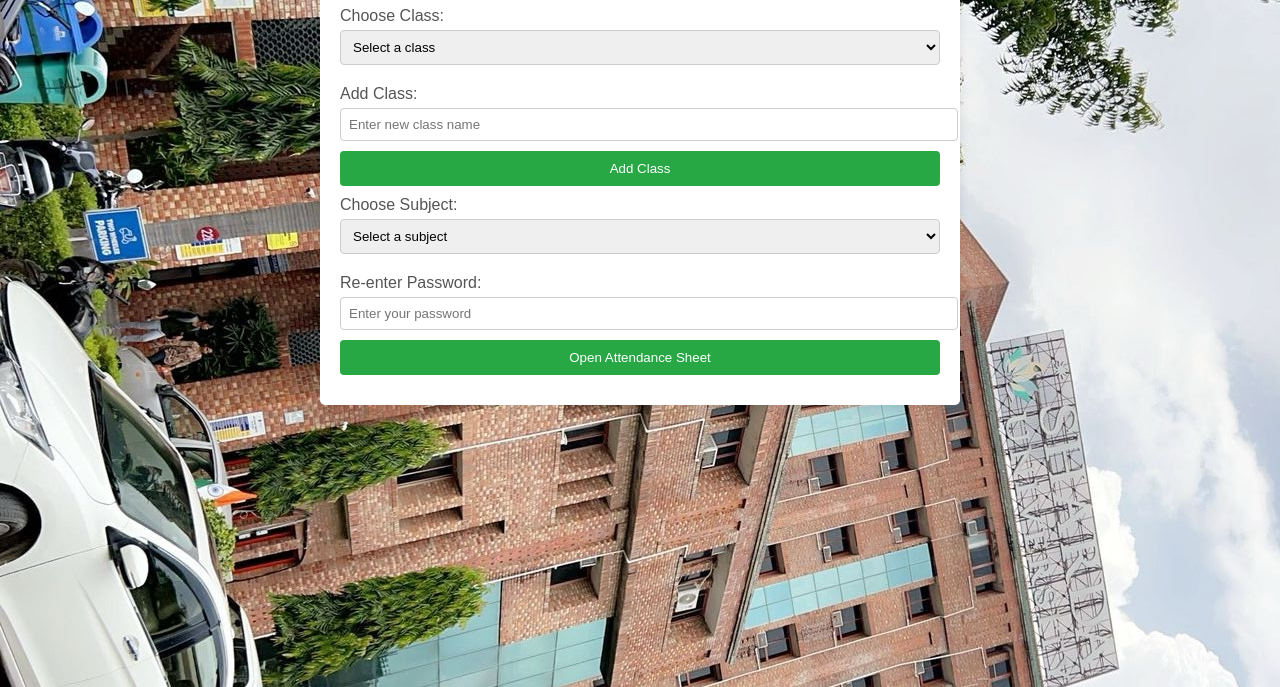
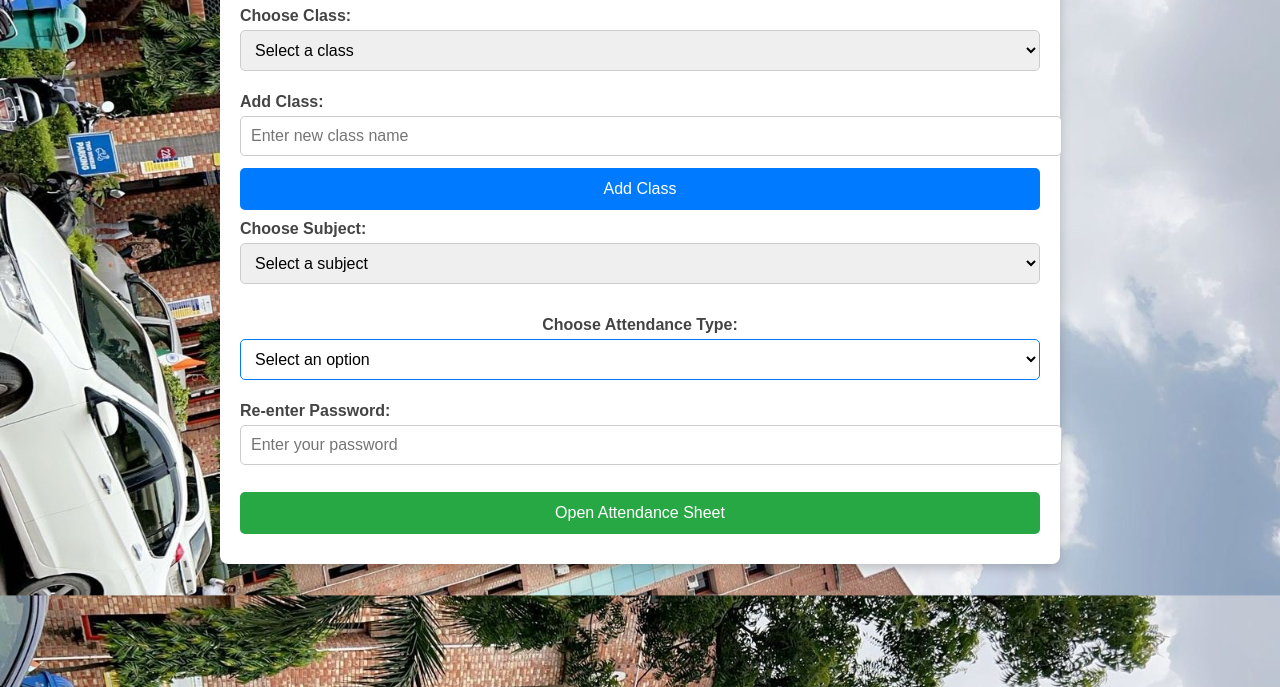
Before and after one commit to AnushaKhann/Attendance-Management-System, a website: page faculty-dashboard.html in a window 1280 px wide. Shown: the part 113-800 px from the top of the page. Drawn offline with Linux system fonts and the light colour scheme.

Commit message:
Updated faculty dashboard, attendance system, and UI improvements

```diff
--- a/faculty-dashboard.css
+++ b/faculty-dashboard.css
@@ -1,57 +1,109 @@
+/* General Styling */
 body {
     font-family: Arial, sans-serif;
     background-color: #f4f4f4;
     margin: 0;
     padding: 20px;
     background-image: url(1.jpg);
+    background-size: cover;
+    background-position: center;
 }
 
+/* Container for Faculty Dashboard */
 .container {
-    max-width: 600px;
+    max-width: 800px;
     margin: auto;
     background: white;
     padding: 20px;
-    border-radius: 5px;
-    box-shadow: 0 2px 10px rgba(0, 0, 0, 0.1);
+    border-radius: 8px;
+    box-shadow: 0 4px 12px rgba(0, 0, 0, 0.2);
 }
 
+/* Heading */
 h1 {
     text-align: center;
     color: #333;
 }
 
+/* Labels */
 label {
     display: block;
     margin: 10px 0 5px;
-    color: #555;
+    font-weight: bold;
+    color: #444;
 }
 
+/* Input Fields and Dropdowns */
 input[type="text"],
 input[type="password"],
 select {
     width: 100%;
-    padding: 8px;
-    margin-bottom: 10px;
+    padding: 10px;
+    margin-bottom: 12px;
     border: 1px solid #ccc;
-    border-radius: 4px;
+    border-radius: 5px;
+    font-size: 16px;
 }
 
+/* Buttons */
 button {
     width: 100%;
-    padding: 10px;
-    background-color: #28a745;
+    padding: 12px;
+    font-size: 16px;
+    background-color: #007bff;
     color: white;
     border: none;
-    border-radius: 4px;
+    border-radius: 5px;
+    cursor: pointer;
+    transition: 0.3s;
+}
+
+button:hover {
+    background-color: #0056b3;
+}
+
+/* Disabled Button Styling */
+button.disabled {
+    background-color: gray;
+    cursor: not-allowed;
+}
+
+/* Attendance Type Selection */
+.attendance-type-selection {
+    margin-top: 20px;
+    text-align: center;
+}
+
+#attendance-type {
+    padding: 10px;
+    font-size: 16px;
+    border: 1px solid #007bff;
+    border-radius: 5px;
+    width: 100%;
+    background-color: #fff;
     cursor: pointer;
 }
 
-button:hover {
+/* Attendance Type Dropdown Styling */
+.attendance-type-selection select:focus {
+    outline: none;
+    border-color: #0056b3;
+}
+
+/* Open Attendance Button */
+#open-attendance-btn {
+    background-color: #28a745;
+    margin-top: 15px;
+}
+
+#open-attendance-btn:hover {
     background-color: #218838;
 }
 
+/* Message Display */
 .message {
     margin-top: 10px;
+    font-size: 14px;
     color: red;
     text-align: center;
 }
--- a/faculty-dashboard.html
+++ b/faculty-dashboard.html
@@ -28,10 +28,20 @@
             <!-- Add more subjects as needed -->
         </select>
 
+        <div class="attendance-type-selection">
+            <label for="attendance-type">Choose Attendance Type:</label>
+            <select id="attendance-type">
+                <option value="" selected disabled>Select an option</option>
+                <option value="manual">Manual Attendance</option>
+                <option value="facial">Facial Recognition Attendance</option>
+                <option value="qr">Generate QR</option>
+            </select>
+        </div>
+
         <label for="password">Re-enter Password:</label>
         <input type="password" id="password" placeholder="Enter your password">
 
-        <button id="open-attendance-btn">Open Attendance Sheet</button>
+        <button id="open-attendance-btn" class="disabled" disabled>Open Attendance Sheet</button>
 
         <div id="message" class="message"></div>
     </div>
--- a/faculty-dashboard.js
+++ b/faculty-dashboard.js
@@ -1,31 +1,35 @@
-document.addEventListener('DOMContentLoaded', function () {
-    const chooseClassSelect = document.getElementById('choose-class');
-    const newClassInput = document.getElementById('new-class');
-    const addClassButton = document.getElementById('add-class-btn');
-    const chooseSubjectSelect = document.getElementById('choose-subject');
-    const passwordInput = document.getElementById('password');
-    const openAttendanceButton = document.getElementById('open-attendance-btn');
-    const messageDiv = document.getElementById('message');
+document.addEventListener("DOMContentLoaded", function () {
+    const chooseClassSelect = document.getElementById("choose-class");
+    const newClassInput = document.getElementById("new-class");
+    const addClassButton = document.getElementById("add-class-btn");
+    const chooseSubjectSelect = document.getElementById("choose-subject");
+    const passwordInput = document.getElementById("password");
+    const openAttendanceButton = document.getElementById("open-attendance-btn");
+    const attendanceTypeSelect = document.getElementById("attendance-type");
+    const messageDiv = document.getElementById("message");
 
-    let classes = JSON.parse(localStorage.getItem('classes')) || [];
+    let classes = JSON.parse(localStorage.getItem("classes")) || [];
+
+    // Load faculty password from sessionStorage
+    const facultyPassword = sessionStorage.getItem("facultyPassword");
 
     // Load classes into the dropdown
     function loadClasses() {
         chooseClassSelect.innerHTML = '<option value="">Select a class</option>';
         classes.forEach(cls => {
-            const option = document.createElement('option');
+            const option = document.createElement("option");
             option.value = cls;
             option.textContent = cls;
             chooseClassSelect.appendChild(option);
         });
 
-        // Load selected class and subject from memory for the current permutation
+        // Load selected class and subject from memory for the current combination
         loadSavedCombination();
     }
 
     // Save data for a specific class and subject combination
     function saveClassAndSubjectMemory(className, subjectName, data) {
-        const key = `${className}-${subjectName}`;  // Unique key for each class-subject combination
+        const key = `${className}-${subjectName}`; // Unique key for each class-subject combination
         localStorage.setItem(key, JSON.stringify(data));
     }
 
@@ -41,7 +45,7 @@ document.addEventListener('DOMContentLoaded', function () {
         saveClassAndSubjectMemory(className, subjectName, savedData);
     }
 
-    // Load the saved class and subject from memory if they exist for this permutation
+    // Load the saved class and subject from memory if they exist for this combination
     function loadSavedCombination() {
         const selectedClass = chooseClassSelect.value;
         const selectedSubject = chooseSubjectSelect.value;
@@ -58,38 +62,52 @@ document.addEventListener('DOMContentLoaded', function () {
     }
 
     // Add class
-    addClassButton.addEventListener('click', function () {
+    addClassButton.addEventListener("click", function () {
         const newClass = newClassInput.value.trim();
         if (newClass) {
             classes.push(newClass);
-            localStorage.setItem('classes', JSON.stringify(classes));
+            localStorage.setItem("classes", JSON.stringify(classes));
             loadClasses();
-            newClassInput.value = ''; // Clear input field
-            messageDiv.textContent = 'Class added successfully.';
+            newClassInput.value = ""; // Clear input field
+            messageDiv.textContent = "Class added successfully.";
         } else {
-            messageDiv.textContent = 'Please enter a class name.';
+            messageDiv.textContent = "Please enter a class name.";
         }
     });
 
-    // Open attendance sheet
-    openAttendanceButton.addEventListener('click', function () {
+    // Enable "Open Attendance Sheet" button only for "Manual Attendance"
+    attendanceTypeSelect.addEventListener("change", function () {
+        if (attendanceTypeSelect.value === "manual") {
+            openAttendanceButton.classList.remove("disabled");
+            openAttendanceButton.removeAttribute("disabled");
+        } else {
+            openAttendanceButton.classList.add("disabled");
+            openAttendanceButton.setAttribute("disabled", "true");
+        }
+    });
+
+    // Open attendance sheet only if "Manual Attendance" is selected
+    openAttendanceButton.addEventListener("click", function () {
         const selectedClass = chooseClassSelect.value;
         const selectedSubject = chooseSubjectSelect.value;
-        const password = passwordInput.value.trim();
+        const enteredPassword = passwordInput.value.trim();
 
-        if (selectedClass && selectedSubject && password) {
-            const savedPassword = 'correct-password'; // Replace with your actual password logic
-            if (password === savedPassword) {
-                // Save the current class-subject combination to memory
-                saveSelectedCombination(selectedClass, selectedSubject);
+        if (selectedClass && selectedSubject && enteredPassword) {
+            if (enteredPassword === facultyPassword) {
+                if (attendanceTypeSelect.value === "manual") {
+                    // Save the current class-subject combination to memory
+                    saveSelectedCombination(selectedClass, selectedSubject);
 
-                // Redirect to attendance.html with selected class and subject as query parameters
-                window.location.href = `attendance.html?class=${encodeURIComponent(selectedClass)}&subject=${encodeURIComponent(selectedSubject)}`;
+                    // Redirect to attendance.html with selected class and subject as query parameters
+                    window.location.href = `attendance.html?class=${encodeURIComponent(selectedClass)}&subject=${encodeURIComponent(selectedSubject)}`;
+                } else {
+                    messageDiv.textContent = "Please select 'Manual Attendance' to proceed.";
+                }
             } else {
-                messageDiv.textContent = 'Incorrect password.';
+                messageDiv.textContent = "Incorrect password.";
             }
         } else {
-            messageDiv.textContent = 'Please fill all fields.';
+            messageDiv.textContent = "Please fill all fields.";
         }
     });
 
@@ -97,6 +115,6 @@ document.addEventListener('DOMContentLoaded', function () {
     loadClasses();
 
     // Load the current selection from memory on page load
-    chooseClassSelect.addEventListener('change', loadSavedCombination);
-    chooseSubjectSelect.addEventListener('change', loadSavedCombination);
+    chooseClassSelect.addEventListener("change", loadSavedCombination);
+    chooseSubjectSelect.addEventListener("change", loadSavedCombination);
 });
--- /dev/null
+++ b/welcome.css
@@ -0,0 +1,36 @@
+body {
+    font-family: Arial, sans-serif;
+    background-color: #f4f4f4;
+    text-align: center;
+    margin: 0;
+    padding: 0;
+    height: 100vh;
+    display: flex;
+    justify-content: center;
+    align-items: center;
+}
+
+.welcome-container {
+    background-color: white;
+    padding: 40px;
+    border-radius: 10px;
+    box-shadow: 0 4px 8px rgba(0, 0, 0, 0.2);
+}
+
+h1 {
+    color: #007bff;
+}
+
+button {
+    background-color: #007bff;
+    color: white;
+    border: none;
+    padding: 10px 20px;
+    font-size: 18px;
+    border-radius: 5px;
+    cursor: pointer;
+}
+
+button:hover {
+    background-color: #0056b3;
+}
```
Also changed, not shown: index.html (+1 -0 lines), script.js (+15 -1 lines), welcome.html (added, +21 -0 lines).
